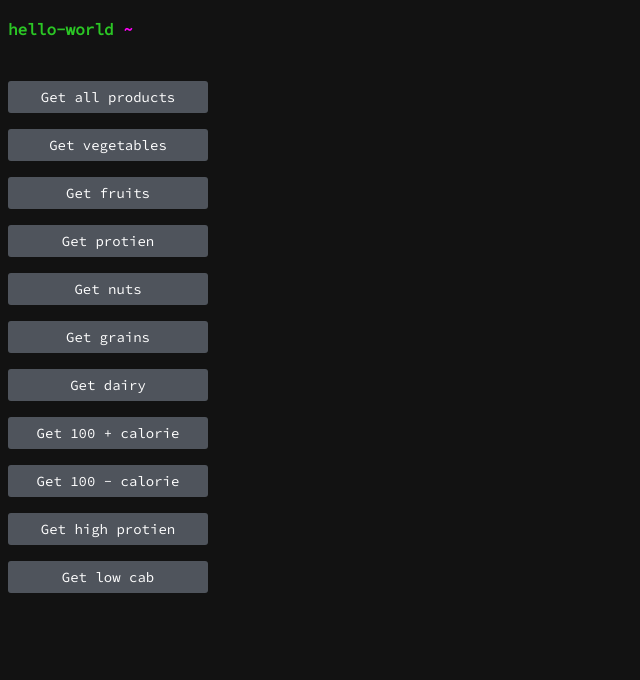
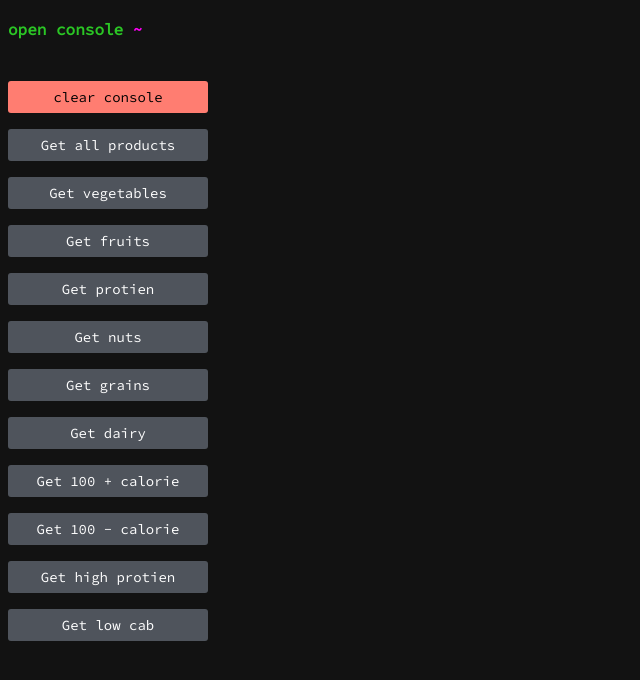
Before and after one commit to yagasta/pgp-mp-3, a website: page index.html in a window 1280 px wide. Shown: the whole page, without its empty margins (0-640 px from the left). Drawn offline with Linux system fonts and the light colour scheme.

Commit message:
add console clear button

```diff
--- a/index.css
+++ b/index.css
@@ -44,3 +44,8 @@ span {
   max-width: 200px;
   margin-top: 2rem;
 }
+
+.console-clear {
+  color: #000000;
+  background-color: #ff7d71;
+}
--- a/index.html
+++ b/index.html
@@ -7,8 +7,9 @@
     <title>Document</title>
   </head>
   <body>
-    <h1>hello-world <span>~</span></h1>
+    <h1>open console <span>~</span></h1>
     <div class="button-group">
+      <button class="button console-clear">clear console</button>
       <button class="button all-products">Get all products</button>
       <button class="button vegetables">Get vegetables</button>
       <button class="button fruit">Get fruits</button>
@@ -21,6 +22,7 @@
       <button class="button high-protien">Get high protien</button>
       <button class="button low-cab">Get low cab</button>
     </div>
+
     <script src="./index.js"></script>
   </body>
 </html>
--- a/index.js
+++ b/index.js
@@ -399,6 +399,7 @@ const highCalorieButton = document.querySelector(".high-calorie");
 const lowCalorieButton = document.querySelector(".low");
 const highProtienButton = document.querySelector(".high-protien");
 const lowCabButton = document.querySelector(".low-cab");
+const clearButton = document.querySelector(".console-clear");
 
 getAllProductsButton.addEventListener("click", getAllItems);
 vegetablesButton.addEventListener("click", () => filterByCategory("Vegetable"));
@@ -411,3 +412,5 @@ highCalorieButton.addEventListener("click", highCalorie);
 lowCalorieButton.addEventListener("click", lowCalorie);
 highProtienButton.addEventListener("click", () => sortItems("protiens", true));
 lowCabButton.addEventListener("click", () => sortItems("cab", false));
+
+clearButton.addEventListener("click", () => console.clear());
```
